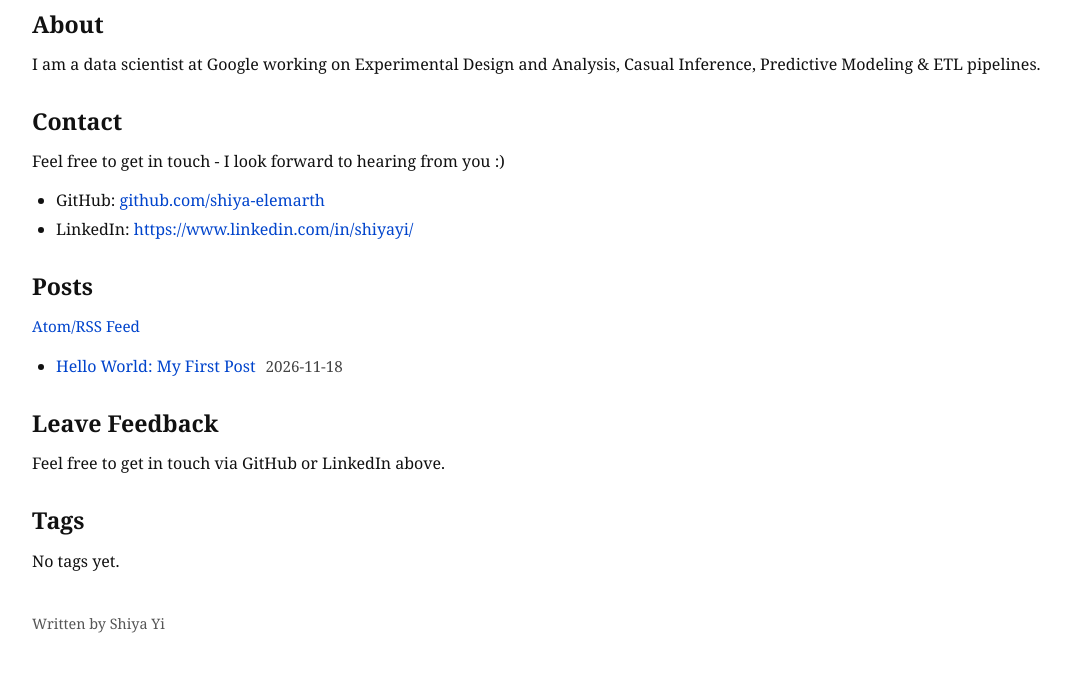
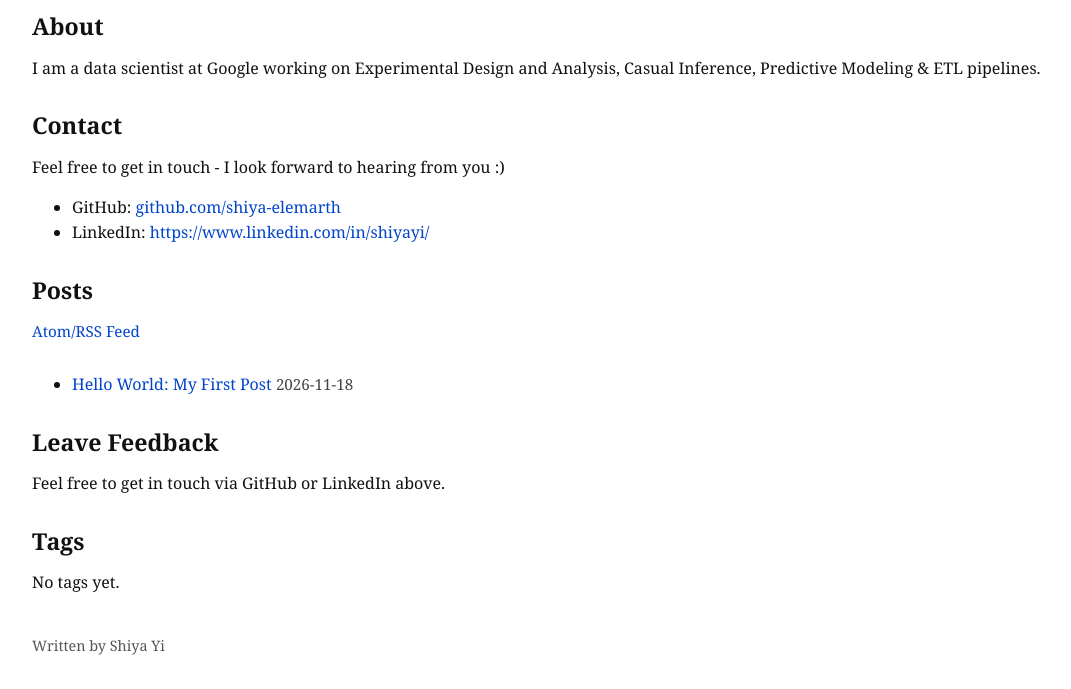
Before and after one commit to shiya-elemarth/shiya-elemarth.github.io, a plain HTML site: page index.html in a window 1280 px wide. Shown: the part 152-841 px from the top of the page, without its empty margins (68-1139 px from the left). Before the commit the page ends 818 px from the top, so only its background shows below. Drawn offline with Linux system fonts and the light colour scheme.

Commit message:
Update styles for body and post list
Adjusted line height and replaced unordered list styles with table styles for improved layout.

```diff
--- a/style.css
+++ b/style.css
@@ -1,6 +1,6 @@
 body {
   font-family: Georgia, Cambria, "Times New Roman", Times, serif;
-  line-height: 1.5;
+  line-height: 1.55;
   color: #111;
   background: #fff;
   max-width: 1080px;
@@ -44,16 +44,6 @@ p {
   margin-bottom: 0.9rem;
 }
 
-ul {
-  margin-top: 0.25rem;
-  margin-bottom: 1rem;
-  padding-left: 1.5rem;
-}
-
-li {
-  margin-bottom: 0.35rem;
-}
-
 a {
   color: #0044cc;
   text-decoration: none;
@@ -69,19 +59,22 @@ a:hover {
   font-size: 0.95rem;
 }
 
-.post-list {
-  list-style: disc;
-  padding-left: 1.5rem;
+table {
+  border-collapse: collapse;
+  margin-top: 0.25rem;
+  margin-bottom: 1rem;
 }
 
-.post-list li {
-  margin-bottom: 0.4rem;
+td {
+  padding: 0.3rem 2rem 0.3rem 0;
+  vertical-align: top;
 }
 
 .post-date {
   color: #444;
   font-size: 0.95rem;
-  margin-left: 0.35rem;
+  white-space: nowrap;
+  font-variant-numeric: tabular-nums;
 }
 
 footer {
```
